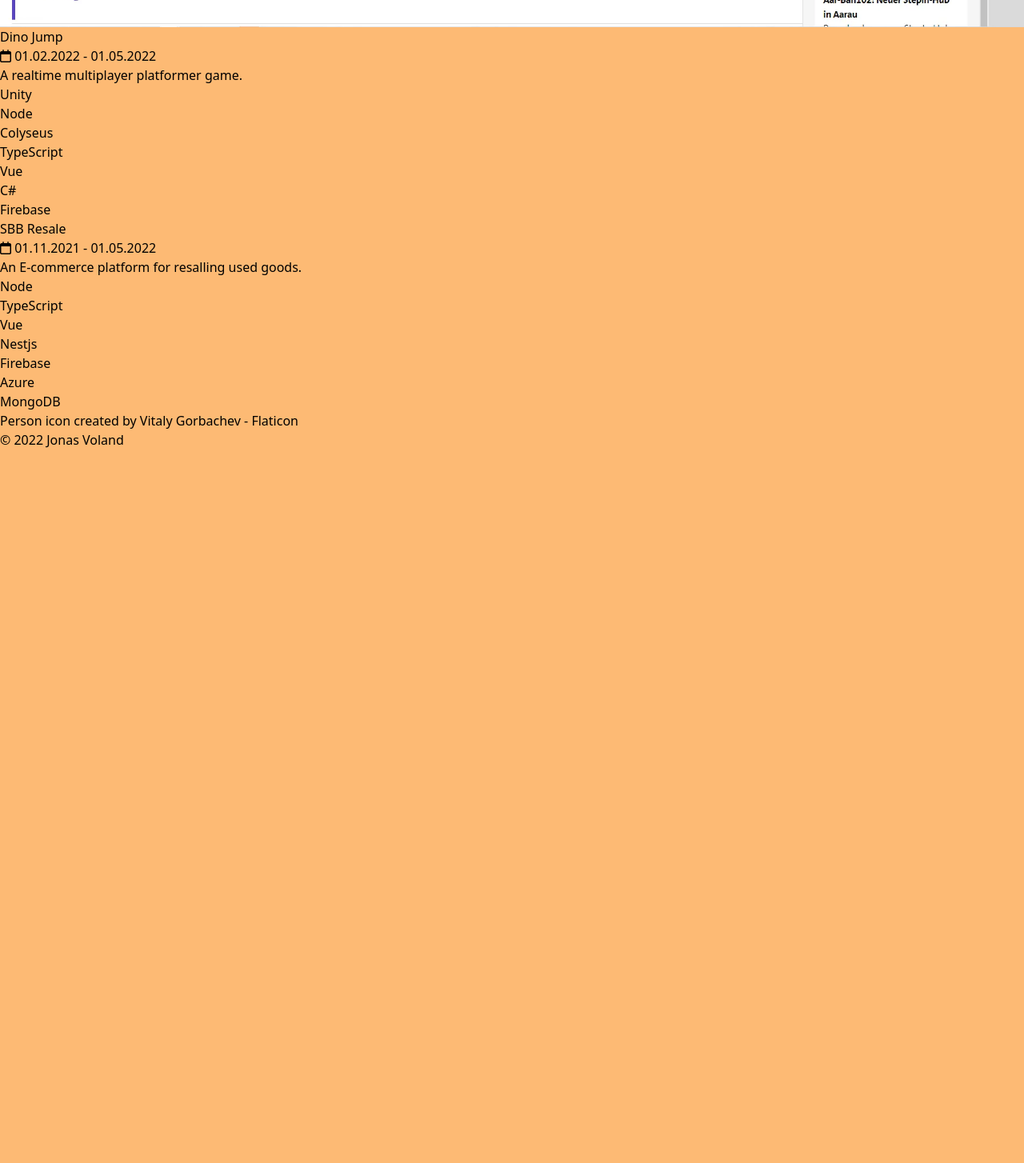
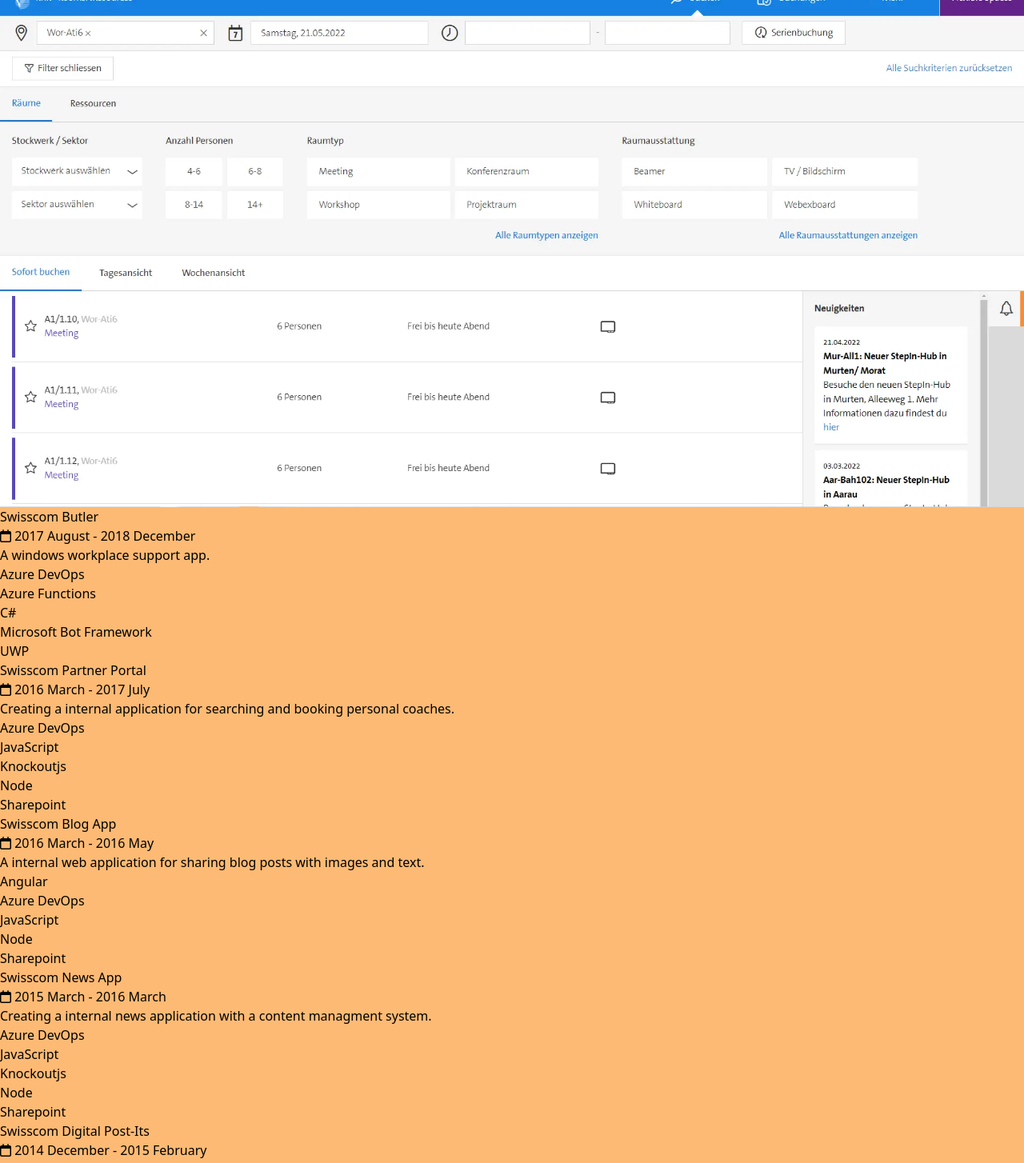
Before and after one commit to Wenish/portfolio, a Vue app: page / in a window 1280 px wide. Shown: the part 1140-2594 px from the top of the page at 80% size. Before the commit the page ends 1702 px from the top, so only its background shows below. Built offline with nearby package versions, Linux system fonts and the light colour scheme.

Commit message:
adding more data

```diff
--- a/package.json
+++ b/package.json
@@ -8,11 +8,13 @@
     "preview": "vite preview"
   },
   "dependencies": {
+    "luxon": "^2.4.0",
     "pinia": "^2.0.14",
     "vue": "^3.2.25",
     "vue-router": "^4.0.15"
   },
   "devDependencies": {
+    "@types/luxon": "^2.3.2",
     "@vitejs/plugin-vue": "^2.3.3",
     "autoprefixer": "^10.4.7",
     "postcss": "^8.4.14",
--- a/src/components/ProjectsListItem.vue
+++ b/src/components/ProjectsListItem.vue
@@ -1,12 +1,12 @@
 <template>
 <div class="py-4 grid place-items-center">
-    <div class="max-w-4xl grid grid-cols-1 place-items-center md:grid-cols-2 px-4">
+    <div class="w-full max-w-4xl grid grid-cols-1 place-items-center md:grid-cols-2 px-4">
         <div class="content font-light">
             <div class="text-2xl pb-2">{{ title }}</div>
-            <div class="py-1 text-base"><i class="fa-regular fa-calendar"></i> {{ dateStart }} - {{ dateEnd }}</div>
+            <div class="py-1 text-base"><i class="fa-regular fa-calendar"></i> {{ formattedDateStart }} - {{ formattedDateEnd }}</div>
             <div class="text-lg">{{ description }}</div>
             <div class="flex flex-wrap gap-2 py-4">
-                <div v-for="(tech, index) in techStack" :key="index" class="bg-orange-400 rounded-full px-2 font-medium">{{ tech }}</div>
+                <div v-for="(tech, index) in techStack.sort((a, b) => a.localeCompare(b))" :key="index" class="bg-orange-400 rounded-full px-2 font-medium">{{ tech }}</div>
             </div>
         </div>
         <div>
@@ -17,6 +17,8 @@
 </template>
 <script lang="ts" setup>
 import { PropType } from 'vue';
+import { DateTime } from "luxon";
+import { computed } from '@vue/reactivity';
 
 const props = defineProps({
     title: {
@@ -44,6 +46,18 @@
         default: ['https://i.imgur.com/gQUlPMN.jpeg']
     },
 })
+
+const formatDate = (date: string) => {
+    return DateTime.fromFormat(date, 'dd.MM.yyyy').toFormat('yyyy MMMM')
+}
+
+const formattedDateStart = computed(() => {
+    return formatDate(props.dateStart)
+})
+
+const formattedDateEnd = computed(() => {
+    return formatDate(props.dateEnd)
+})
 </script>
 <style scoped>
 .content {
--- a/src/stores/projects.store.ts
+++ b/src/stores/projects.store.ts
@@ -20,11 +20,11 @@
     const loadProjects = () => {
       projects.value = [
         {
-          title: 'Rooms and Ressources',
+          title: 'Swisscom Rooms and Ressources',
           description: 'Internal Room Booking System for Swisscom AG.',
           dateStart: '01.01.2019',
           dateEnd: '01.03.2020',
-          techStack: ['Node', 'React'],
+          techStack: ['JavaScript', 'Node', 'React', 'Azure DevOps'],
           images: [assetUrlRnr1]
         },
         {
@@ -32,7 +32,7 @@
           description: 'A realtime multiplayer platformer game.',
           dateStart: '01.02.2022',
           dateEnd: '01.05.2022',
-          techStack: ['Unity', 'Node', 'Colyseus', 'TypeScript', 'Vue', 'C#', 'Firebase'],
+          techStack: ['Unity', 'Node', 'Colyseus', 'TypeScript', 'Vue', 'C#', 'Firebase', 'Github', 'Heroku'],
           images: []
         },
         {
@@ -40,15 +40,55 @@
           description: 'An E-commerce platform for resalling used goods.',
           dateStart: '01.11.2021',
           dateEnd: '01.05.2022',
-          techStack: ['Node', 'TypeScript', 'Vue', 'Nestjs', 'Firebase', 'Azure', 'MongoDB'],
+          techStack: ['Node', 'TypeScript', 'Vue', 'Nestjs', 'Firebase', 'Azure', 'MongoDB', 'Azure DevOps'],
+          images: []
+        },
+        {
+          title: 'Swisscom News App',
+          description: 'Creating a internal news application with a content managment system.',
+          dateStart: '01.03.2015',
+          dateEnd: '01.03.2016',
+          techStack: ['JavaScript', 'Node', 'Knockoutjs', 'Sharepoint', 'Azure DevOps'],
+          images: []
+        },
+        {
+          title: 'Swisscom Partner Portal',
+          description: 'Creating a internal application for searching and booking personal coaches.',
+          dateStart: '01.03.2016',
+          dateEnd: '01.07.2017',
+          techStack: ['JavaScript', 'Node', 'Knockoutjs', 'Sharepoint', 'Azure DevOps'],
+          images: []
+        },
+        {
+          title: 'Swisscom Digital Post-Its',
+          description: 'A web application for a digital Post-It wall.',
+          dateStart: '01.12.2014',
+          dateEnd: '01.02.2015',
+          techStack: ['JavaScript', 'jQuery', 'Sharepoint', 'Azure DevOps'],
+          images: []
+        },
+        {
+          title: 'Swisscom Blog App',
+          description: 'A internal web application for sharing blog posts with images and text.',
+          dateStart: '01.03.2016',
+          dateEnd: '01.05.2016',
+          techStack: ['JavaScript', 'Angular', 'Node', 'Sharepoint', 'Azure DevOps'],
+          images: []
+        },
+        {
+          title: 'Swisscom Butler',
+          description: 'A windows workplace support app.',
+          dateStart: '01.08.2017',
+          dateEnd: '01.12.2018',
+          techStack: ['C#', 'UWP', 'Microsoft Bot Framework', 'Azure Functions', 'Azure DevOps'],
           images: []
         }
-      ]
+      ].sort((a, b) => (new Date(a.dateEnd) < new Date(b.dateEnd)) ? 1 : ((new Date(b.dateEnd) < new Date(a.dateEnd)) ? -1 : 0))
     }
     loadProjects()
 
     return {
-        projects
+      projects
     }
   }
 )
```
Also changed, not shown: 1 other file (tests, documents, lock files or other folders).
